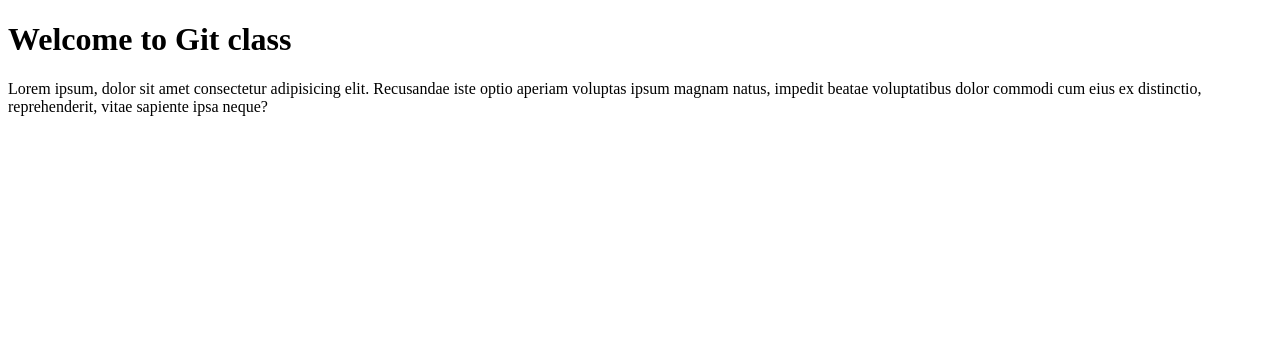
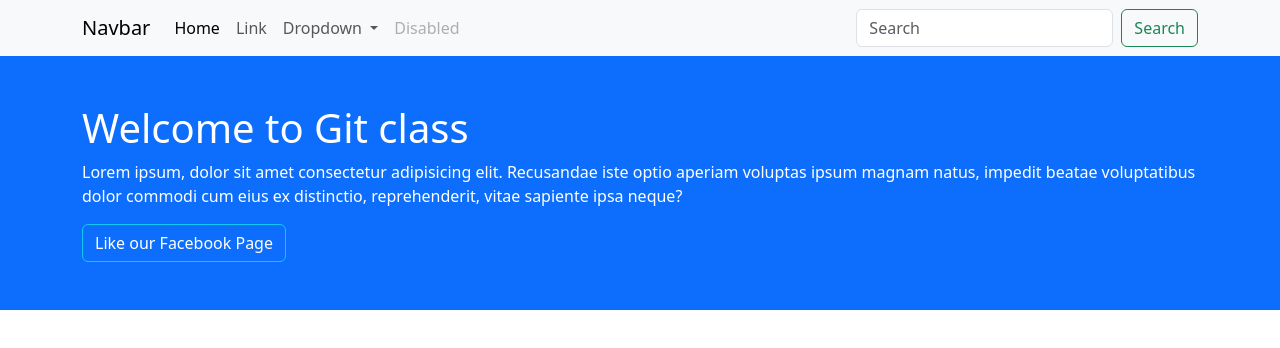
Before and after one commit to Anuska22/git-example, a plain HTML site: page index.html in a window 1280 px wide. Drawn offline with nearby package versions, Linux system fonts and the light colour scheme.

Commit message:
bootstrap added, Navbar and hero section added

```diff
--- a/index.html
+++ b/index.html
@@ -5,14 +5,102 @@
     <meta http-equiv="X-UA-Compatible" content="IE=edge" />
     <meta name="viewport" content="width=device-width, initial-scale=1.0" />
     <title>Document</title>
+    <link
+      href="https://cdn.jsdelivr.net/npm/bootstrap@5.3.0/dist/css/bootstrap.min.css"
+      rel="stylesheet"
+      integrity="sha384-9ndCyUaIbzAi2FUVXJi0CjmCapSmO7SnpJef0486qhLnuZ2cdeRhO02iuK6FUUVM"
+      crossorigin="anonymous"
+    />
   </head>
   <body>
-    <h1>Welcome to Git class</h1>
-    <p>
-      Lorem ipsum, dolor sit amet consectetur adipisicing elit. Recusandae iste
-      optio aperiam voluptas ipsum magnam natus, impedit beatae voluptatibus
-      dolor commodi cum eius ex distinctio, reprehenderit, vitae sapiente ipsa
-      neque?
-    </p>
+    <!-- Menu Section -->
+    <section>
+      <nav class="navbar navbar-expand-lg bg-body-tertiary">
+        <div class="container">
+          <a class="navbar-brand" href="#">Navbar</a>
+          <button
+            class="navbar-toggler"
+            type="button"
+            data-bs-toggle="collapse"
+            data-bs-target="#navbarSupportedContent"
+            aria-controls="navbarSupportedContent"
+            aria-expanded="false"
+            aria-label="Toggle navigation"
+          >
+            <span class="navbar-toggler-icon"></span>
+          </button>
+          <div class="collapse navbar-collapse" id="navbarSupportedContent">
+            <ul class="navbar-nav me-auto mb-2 mb-lg-0">
+              <li class="nav-item">
+                <a class="nav-link active" aria-current="page" href="#">Home</a>
+              </li>
+              <li class="nav-item">
+                <a class="nav-link" href="#">Link</a>
+              </li>
+              <li class="nav-item dropdown">
+                <a
+                  class="nav-link dropdown-toggle"
+                  href="#"
+                  role="button"
+                  data-bs-toggle="dropdown"
+                  aria-expanded="false"
+                >
+                  Dropdown
+                </a>
+                <ul class="dropdown-menu">
+                  <li><a class="dropdown-item" href="#">Action</a></li>
+                  <li><a class="dropdown-item" href="#">Another action</a></li>
+                  <li><hr class="dropdown-divider" /></li>
+                  <li>
+                    <a class="dropdown-item" href="#">Something else here</a>
+                  </li>
+                </ul>
+              </li>
+              <li class="nav-item">
+                <a class="nav-link disabled">Disabled</a>
+              </li>
+            </ul>
+            <form class="d-flex" role="search">
+              <input
+                class="form-control me-2"
+                type="search"
+                placeholder="Search"
+                aria-label="Search"
+              />
+              <button class="btn btn-outline-success" type="submit">
+                Search
+              </button>
+            </form>
+          </div>
+        </div>
+      </nav>
+    </section>
+
+    <!-- Hero Section -->
+    <section class="py-5 bg-primary">
+      <div class="container">
+        <div class="row">
+          <div class="col-md-12 text-white">
+            <h1>Welcome to Git class</h1>
+            <p>
+              Lorem ipsum, dolor sit amet consectetur adipisicing elit.
+              Recusandae iste optio aperiam voluptas ipsum magnam natus, impedit
+              beatae voluptatibus dolor commodi cum eius ex distinctio,
+              reprehenderit, vitae sapiente ipsa neque?
+            </p>
+
+            <a href="" class="btn btn-outline-info text-white"
+              >Like our Facebook Page</a
+            >
+          </div>
+        </div>
+      </div>
+    </section>
+
+    <script
+      src="https://cdn.jsdelivr.net/npm/bootstrap@5.3.0/dist/js/bootstrap.bundle.min.js"
+      integrity="sha384-geWF76RCwLtnZ8qwWowPQNguL3RmwHVBC9FhGdlKrxdiJJigb/j/68SIy3Te4Bkz"
+      crossorigin="anonymous"
+    ></script>
   </body>
 </html>
```
